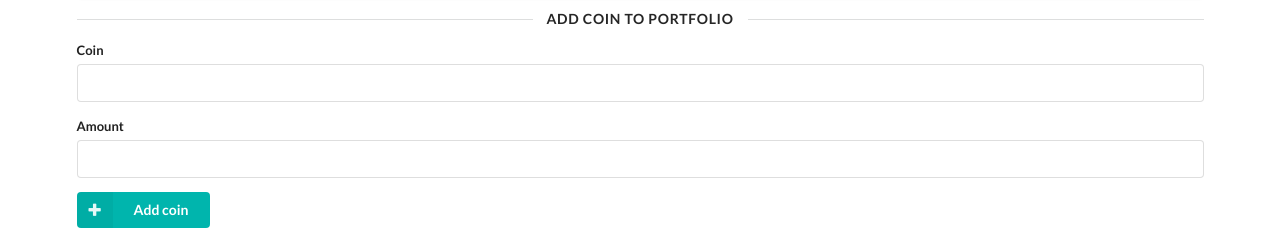
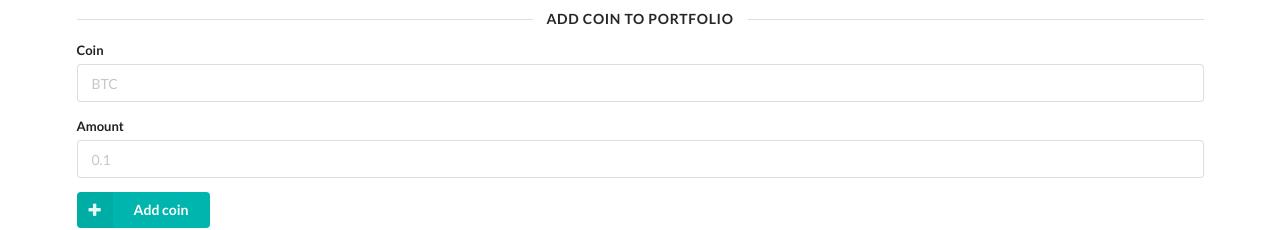
Before and after one commit to kvdenden/altfolio, a React (Create React App) app: page / in a window 1280 px wide. Shown: the part 192-422 px from the top of the page. Built offline with nearby package versions, Linux system fonts and the light colour scheme.

Commit message:
Add coin to list.

```diff
--- a/package.json
+++ b/package.json
@@ -7,7 +7,8 @@
     "react-dom": "^16.8.2",
     "react-redux": "^6.0.0",
     "react-scripts": "2.1.5",
-    "redux": "^4.0.1"
+    "redux": "^4.0.1",
+    "redux-form": "^8.1.0"
   },
   "scripts": {
     "start": "react-scripts start",
--- a/src/actions/index.js
+++ b/src/actions/index.js
@@ -1,6 +1,6 @@
 import { ADD_PORTFOLIO_COIN } from "./types";
 
-export const addCoin = (symbol, amount) => {
+export const addCoin = ({ symbol, amount }) => {
   return {
     type: ADD_PORTFOLIO_COIN,
     payload: {
--- a/src/components/CoinForm.js
+++ b/src/components/CoinForm.js
@@ -1,19 +1,30 @@
 import React from "react";
+import { Field, reduxForm } from "redux-form";
 
-const CoinForm = () => {
+const CoinForm = ({ handleSubmit }) => {
   return (
     <div>
-      <form className="ui form">
+      <form className="ui form" onSubmit={handleSubmit}>
         <div className="field">
           <label>Coin</label>
-          <input type="text" />
+          <Field
+            name="symbol"
+            component="input"
+            type="text"
+            placeholder="BTC"
+          />
         </div>
         <div className="field">
           <label>Amount</label>
-          <input type="number" />
+          <Field
+            name="amount"
+            component="input"
+            type="number"
+            placeholder="0.1"
+          />
         </div>
         <button className="ui teal labeled icon button">
-          <i class="plus icon" />
+          <i className="plus icon" />
           Add coin
         </button>
       </form>
@@ -21,4 +32,6 @@ const CoinForm = () => {
   );
 };
 
-export default CoinForm;
+export default reduxForm({
+  form: "coinForm"
+})(CoinForm);
--- a/src/components/Portfolio.js
+++ b/src/components/Portfolio.js
@@ -1,6 +1,7 @@
 import React from "react";
 import { connect } from "react-redux";
 
+import { addCoin } from "../actions";
 import CoinForm from "./CoinForm";
 
 const PortfolioItem = ({ coin }) => {
@@ -19,7 +20,7 @@ const PortfolioItem = ({ coin }) => {
   );
 };
 
-const Portfolio = ({ coins }) => {
+const Portfolio = ({ coins, addCoin }) => {
   return (
     <div className="portfolio">
       <h2 className="ui center aligned header">My Portfolio</h2>
@@ -31,7 +32,7 @@ const Portfolio = ({ coins }) => {
         </div>
       </div>
       <div className="ui horizontal divider">Add coin to portfolio</div>
-      <CoinForm />
+      <CoinForm onSubmit={addCoin} />
     </div>
   );
 };
@@ -40,4 +41,7 @@ const mapStateToProps = ({ portfolio }) => {
   return { coins: Object.values(portfolio) };
 };
 
-export default connect(mapStateToProps)(Portfolio);
+export default connect(
+  mapStateToProps,
+  { addCoin }
+)(Portfolio);
--- a/src/index.js
+++ b/src/index.js
@@ -1,12 +1,13 @@
 import React from "react";
 import ReactDOM from "react-dom";
-import { createStore } from "redux";
+import { createStore, compose } from "redux";
 import { Provider } from "react-redux";
 
 import reducers from "./reducers";
 import App from "./components/App";
 
-const store = createStore(reducers);
+const composeEnhancers = window.__REDUX_DEVTOOLS_EXTENSION_COMPOSE__ || compose;
+const store = createStore(reducers, composeEnhancers());
 
 ReactDOM.render(
   <Provider store={store}>
--- a/src/reducers/index.js
+++ b/src/reducers/index.js
@@ -1,7 +1,9 @@
 import { combineReducers } from "redux";
+import { reducer as formReducer } from "redux-form";
 
 import portfolioReducer from "./portfolioReducer";
 
 export default combineReducers({
-  portfolio: portfolioReducer
+  portfolio: portfolioReducer,
+  form: formReducer
 });
```
Also changed, not shown: 1 other file (tests, documents, lock files or other folders).
